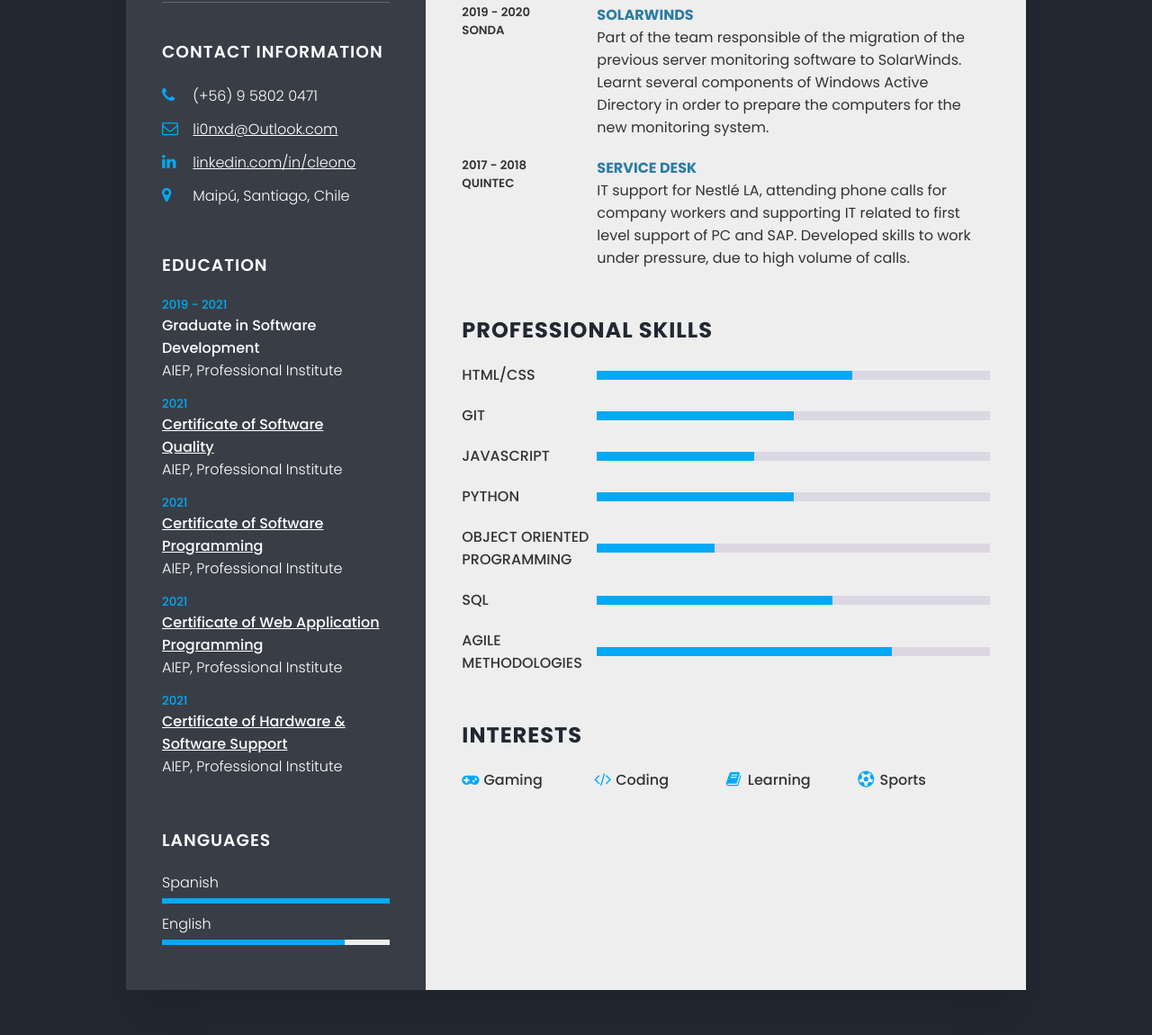
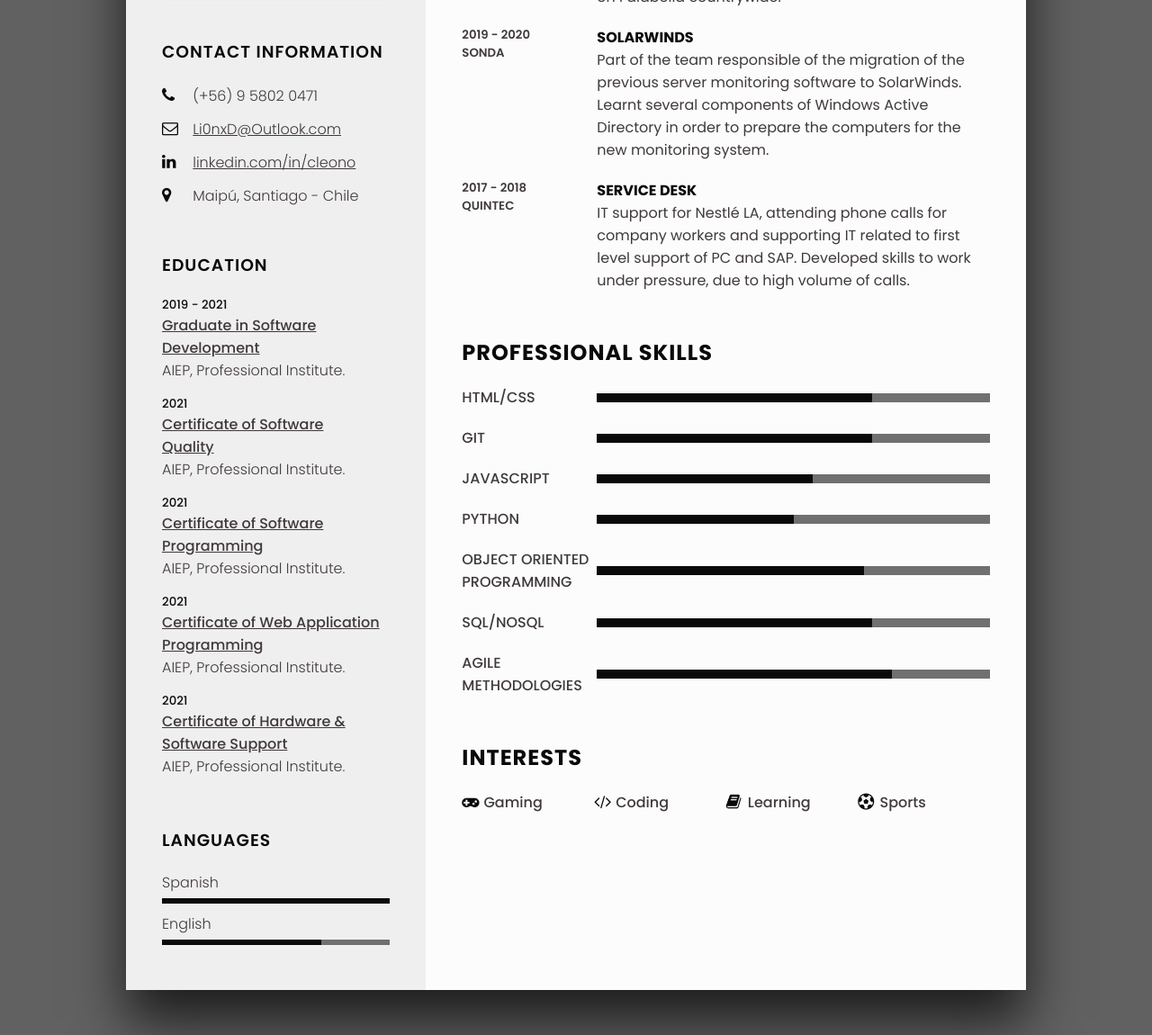
Before and after one commit to cleonodev/cleonodev.github.io, a plain HTML site: page index.html in a window 1280 px wide. Shown: the part 431-1581 px from the top of the page at 90% size. Drawn offline with Linux system fonts and the light colour scheme.

Commit message:
Add files via upload

```diff
--- a/index.html
+++ b/index.html
@@ -2,7 +2,7 @@
 <html>
 <head>
     <meta charset='utf-8'>
-    <title>CV - Carlos León</title>
+    <title>Carlos León Ovando - Resume</title>
     <meta name='viewport' content='width=device-width, initial-scale=1'>
     <link rel='stylesheet' type='text/css' href='style.css'>
     <link rel="stylesheet" href="https://cdnjs.cloudflare.com/ajax/libs/font-awesome/4.7.0/css/font-awesome.css" integrity="sha512-5A8nwdMOWrSz20fDsjczgUidUBR8liPYU+WymTZP1lmY9G6Oc7HlZv156XqnsgNUzTyMefFTcsFH/tnJE/+xBg==" crossorigin="anonymous" referrerpolicy="no-referrer" />
@@ -26,7 +26,7 @@
                     </li>
                     <li>
                         <span class="icon"><i class="fa fa-envelope-o" aria-hidden="true"></i></span>
-                        <span class="text"><a href="li0nxd@outlook.com">li0nxd@Outlook.com</a></span>
+                        <span class="text"><a href="mailto:li0nxd@outlook.com">Li0nxD@Outlook.com</a></span>
                     </li>
                     <li>
                         <span class="icon"><i class="fa fa-linkedin" aria-hidden="true"></i></span>
@@ -34,7 +34,7 @@
                     </li>
                     <li>
                         <span class="icon"><i class="fa fa-map-marker" aria-hidden="true"></i></span>
-                        <span class="text">Maipú, Santiago, Chile</span>
+                        <span class="text">Maipú, Santiago - Chile</span>
                     </li>
                 </ul>
             </div>
@@ -44,28 +44,28 @@
                 <ul>
                     <li>
                         <h5>2019 - 2021</h5>
-                        <h4>Graduate in Software Development</h4>
-                        <h4>AIEP, Professional Institute</h4>
+                        <h4><a target="_blank" href="https://drive.google.com/file/d/1-VNeQJ96lZw5KXO4G_OAgwI8UI85aiTD/view?usp=sharing">Graduate in Software Development</a></h4>
+                        <h4>AIEP, Professional Institute.</h4>
                     </li>
                     <li>
                         <h5>2021</h5>
                         <h4><a target="_blank" href="https://drive.google.com/file/d/14gBj_MVkY9zTv_ToMF5mk5Z9QobYUhWv/view">Certificate of Software<br>Quality</a></h4>
-                        <h4>AIEP, Professional Institute</h4>
+                        <h4>AIEP, Professional Institute.</h4>
                     </li>
                     <li>
                         <h5>2021</h5>
                         <h4><a target="_blank" href="https://drive.google.com/file/d/14SN5z2uel5x57rLXX1g6kslDzdV-LEE8/view">Certificate of Software Programming</a></h4>
-                        <h4>AIEP, Professional Institute</h4>
+                        <h4>AIEP, Professional Institute.</h4>
                     </li>
                     <li>
                         <h5>2021</h5>
                         <h4><a target="_blank" href="https://drive.google.com/file/d/1XHBCIDPZbY0L_W6A17VxsAveN5ghnl6k/view">Certificate of Web Application Programming</a></h4>
-                        <h4>AIEP, Professional Institute</h4>
+                        <h4>AIEP, Professional Institute.</h4>
                     </li>
                     <li>
                         <h5>2021</h5>
                         <h4><a target="_blank" href="https://drive.google.com/file/d/19Z0XQnBp9DfItwbHYCjJ8E36WBuLQ1CV/view">Certificate of Hardware & Software Support</a></h4>
-                        <h4>AIEP, Professional Institute</h4>
+                        <h4>AIEP, Professional Institute.</h4>
                     </li>
                 </ul>
             </div>
@@ -83,7 +83,7 @@
                     <span class="text">English</span>
                     <span class="percent">
                         <span class="percent">
-                            <div style="width: 80%;"></div>
+                            <div style="width: 70%;"></div>
                         </span>
                     </span>
                 </li>
@@ -94,9 +94,9 @@
 
         <div class="right_side">
             <div class="about">
-                <h2 class="title2">Profile</h2> <!--Perfil-->
-                <p>Innovative, detail-oriented professional with ability to assess and manage complex obstacles; viewed as a proficient troubleshooter.
-                    Always willing to learn, and share knowledge with teammates.</p>
+                <h2 class="title2">About Me</h2> <!--Perfil-->
+                <p>Innovative, detail-oriented professional with experience in software development across diverse industries.
+                Ability to assess and manage complex obstacles; viewed as a proficient troubleshooter. Always willing to learn, and share knowledge with teammates.</p>
             </div>
             <!--Experiencia Laboral-->
             <div class="about">
@@ -138,19 +138,19 @@
                 <div class="box">
                     <h4>Html/CSS</h4>
                     <div class="percent">
-                        <div style="width: 65%;"></div>
+                        <div style="width: 70%;"></div>
                     </div>
                 </div>
                 <div class="box">
-                    <h4>Git</h4>
+                    <h4>GIT</h4>
                     <div class="percent">
-                        <div style="width: 50%;"></div>
+                        <div style="width: 70%;"></div>
                     </div>
                 </div>
                 <div class="box">
                     <h4>JavaScript</h4>
                     <div class="percent">
-                        <div style="width: 40%;"></div>
+                        <div style="width: 55%;"></div>
                     </div>
                 </div>
                 <div class="box">
@@ -162,13 +162,13 @@
                 <div class="box">
                     <h4>Object Oriented Programming</h4>
                     <div class="percent">
-                        <div style="width: 30%;"></div>
+                        <div style="width: 68%;"></div>
                     </div>
                 </div>
                 <div class="box">
-                    <h4>SQL</h4>
+                    <h4>SQL/NoSQL</h4>
                     <div class="percent">
-                        <div style="width: 60%;"></div>
+                        <div style="width: 70%;"></div>
                     </div>
                 </div>
                 <div class="box">
--- a/style.css
+++ b/style.css
@@ -8,7 +8,7 @@
 }
 body
 {
-    background: #222831; /*rgb(112, 125, 129) */
+    background: #616161; /*rgb(112, 125, 129) */
     display: flex;
     justify-content: center;
     align-items: center;
@@ -24,12 +24,12 @@ body
     margin: 50px;
     display: grid;
     grid-template-columns: 1fr 2fr;
-    box-shadow: 0 35px 55px rgba(0,0,0,0.1);
+    box-shadow: 0 35px 55px rgba(0,0,0,0.7);
 }
 .container .left_side
 {
     position: relative;
-    background: #393e46; /*#003147*/
+    background: #F0EFEF; /*#003147*/
     padding: 40px;
 }
 .profileText
@@ -60,7 +60,7 @@ body
 }
 .profileText h2
 {
-    color: #fff;
+    color: #0B0A0A;
     font-size: 1.5em;
     margin-top: 20px;
     text-transform: uppercase;
@@ -79,7 +79,7 @@ body
 }
 .title
 {
-    color: #fff;
+    color: #0B0A0A;
     text-transform: uppercase;
     font-weight: 600;
     letter-spacing: 1px;
@@ -102,11 +102,11 @@ body
     display: inline-block;
     width: 30px;
     font-size: 18px;
-    color: #03a9f4; /*#fd7014 */
+    color: #0B0A0A; /*#fd7014 */
 }
 .contactInfo ul li span
 {
-    color: #fff;
+    color: #403A3A;
     font-weight: 300;
 }
 .contactInfo.education li
@@ -115,17 +115,17 @@ body
 }
 .contactInfo.education li h5
 {
-    color: #03a9f4; /* #fd7014*/
+    color: #0B0A0A; /* #fd7014*/
     font-weight: 500;
 }
 .contactInfo.education li h4:nth-child(2)
 {
-    color: #fff;
+    color: #403A3A;
     font-weight: 500;
 }
 .contactInfo.education li h4
 {
-    color: #fff;
+    color: #403A3A;
     font-weight: 300;
 }
 .contactInfo.language .percent
@@ -133,7 +133,7 @@ body
     position: relative;
     width: 100%;
     height: 6px;
-    background: #eeeeee; /*#222831 #081921*/
+    background: #707070; /*#222831 #081921*/
     display: block;
     margin-top: 5px;
 }
@@ -143,12 +143,12 @@ body
     top: 0;
     left: 0;
     height: 100%;
-    background: #03a9f4; /*#fd7014*/
+    background: #0B0A0A; /*#fd7014*/
 }
 .container .right_side
 {
     position: relative;
-    background: #eeeeee; /*#fff*/
+    background: #FCFCFC; /*#fff*/
     padding: 40px;
 }
 .about
@@ -161,14 +161,14 @@ body
 }
 .title2
 {
-    color: #222831 ; /*#222831 #2a7da2 #393e46 #003147*/
+    color: #0B0A0A ; /*#222831 #2a7da2 #393e46 #003147*/
     text-transform: uppercase;
     letter-spacing: 1px;
     margin-bottom: 10px;
 }
 p
 {
-    color: #333;
+    color: #403A3A;
 }
 .about .box
 {
@@ -183,13 +183,13 @@ p
 .about .box .year_company h5
 {
     text-transform: uppercase;
-    color: #333; /*#848c90*/
+    color: #403A3A; /*#848c90*/
     font-weight: 600;
 }
 .about .box .text h4
 {
     text-transform: uppercase;
-    color: #2a7da2; /*#fd7014*/
+    color: #0B0A0A; /*#fd7014*/
     font-size: 16px;
 }
 .skills .box
@@ -204,7 +204,7 @@ p
 .skills .box h4
 {
     text-transform: uppercase;
-    color: #333; /* #848c99*/
+    color: #403A3A; /* #848c99*/
     font-weight: 500;
 }
 .skills .box .percent
@@ -212,7 +212,7 @@ p
     position: relative;
     width: 100%;
     height: 10px;
-    background: #dbd8e3; /* #f0f0f0 #393e46  #222831*/
+    background: #707070; /* #f0f0f0 #393e46  #222831*/
 }
 .skills .box .percent div
 {
@@ -220,7 +220,7 @@ p
     top: 0;
     left: 0;
     height: 100%;
-    background: #03a9f4; /*#fd7014*/
+    background: #0B0A0A; /*#fd7014*/
 }
 .interests ul
 {
@@ -230,13 +230,13 @@ p
 .interests ul li
 {
     list-style: none;
-    color: #333; /**/
+    color: #403A3A; /**/
     font-weight: 500;
     margin: 10px 0;
 }
 .interests ul li .fa
 {
-    color:#03a9f4; /*#fd7014*/
+    color:#0B0A0A; /*#fd7014*/
     font-size: 18px;
     width: 20px;
 }
@@ -277,9 +277,9 @@ p
 }
 a
 {
-    color: #fff;
+    color: #403A3A;
 }
 a:visited, a:hover, a:active, a:focus
 {
-    color: #fff;
+    color: #707070;
 }
```
Also changed, not shown: 1 other file.
